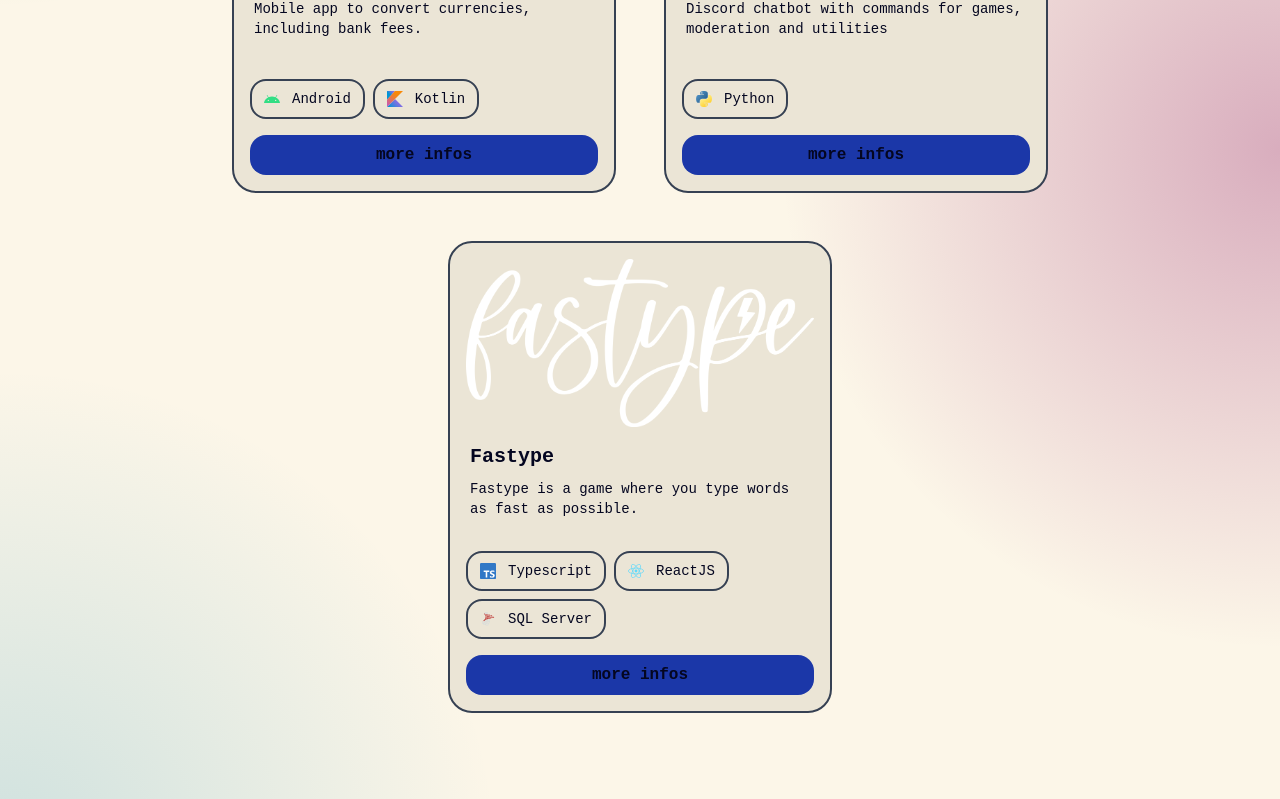
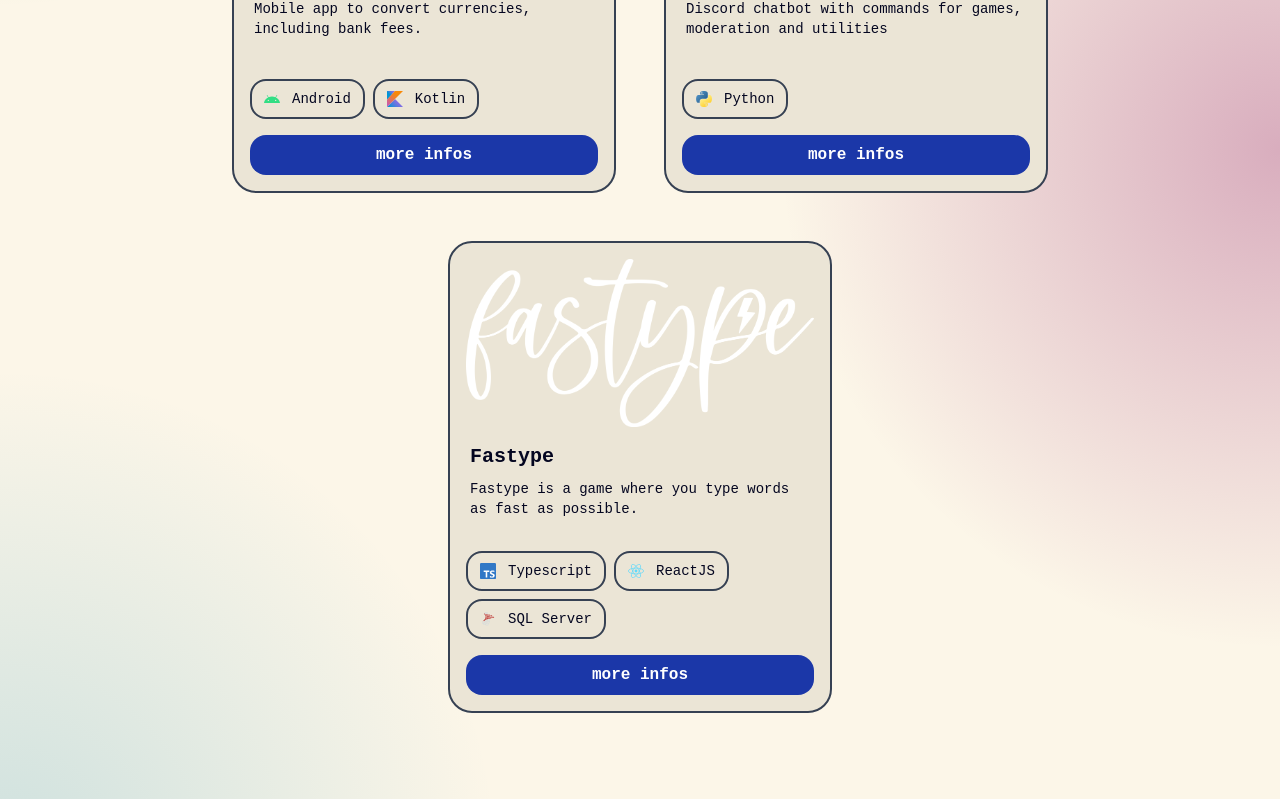
Before and after one commit to MathieuMarthy/portfolio, a Nuxt app: page / in a window 1280 px wide. Shown: the part 1471-2270 px from the top of the page. Built offline with nearby package versions, Linux system fonts and the light colour scheme.

Commit message:
fix somes colors problems

```diff
--- a/app/components/atoms/simple-button.vue
+++ b/app/components/atoms/simple-button.vue
@@ -22,13 +22,16 @@
 
 <template>
     <button
-        :class="`${styleClass} ${getClassByType(buttonType)} font-semibold px-4 py-2 rounded-2xl
+        :class="`${styleClass} ${getClassByType(buttonType)} px-4 py-2 rounded-2xl
             cursor-pointer hover:bg-primary-hover transition-colors duration-200 ease-in-out flex items-center
             justify-center gap-2`"
         :type="submit ? 'submit' : 'button'"
         @click="clickHandler && clickHandler()"
     >
-        <span>{{ text }}</span>
+        <span
+            :class="buttonType === ButtonTypes.PRIMARY ? 'text-white': 'text-text hover:text-white'"
+            class="font-bold"
+        >{{ text }}</span>
         <span
             v-if="icon"
             :style="{
--- a/app/components/organisms/contact-me.vue
+++ b/app/components/organisms/contact-me.vue
@@ -26,14 +26,20 @@
                     :key="contactLink.url"
                     class="flex flex-col items-center justify-center gap-6"
                 >
-                    <img
-                        :src="`/images/${contactLink.icon}.svg`"
-                        alt="" class="h-18 w-auto"
-                    >
+                    <span
+                        :style="{
+                            maskImage: `url('/images/${contactLink.icon}.svg')`,
+                            WebkitMaskImage: `url('/images/${contactLink.icon}.svg')`,
+                            maskRepeat: 'no-repeat',
+                            maskPosition: 'center',
+                            maskSize: 'contain'
+                        }"
+                        class="h-18 w-full bg-text"
+                    />
 
                     <a
                         :class="[
-                            'text-text bg-primary hover:bg-primary-hover',
+                            'text-white font-semibold bg-primary hover:bg-primary-hover',
                             'px-4 py-2 rounded-2xl transition-colors duration-300'
                         ]"
                         :href="contactLink.url"
--- a/package.json
+++ b/package.json
@@ -24,6 +24,7 @@
   },
   "devDependencies": {
     "@tailwindcss/vite": "^4.1.18",
+    "@types/bun": "^1.3.9",
     "vue-eslint-parser": "^10.2.0"
   }
 }
```
Also changed, not shown: public/images/logo/mongodb.svg, 1 other file (tests, documents, lock files or other folders).
